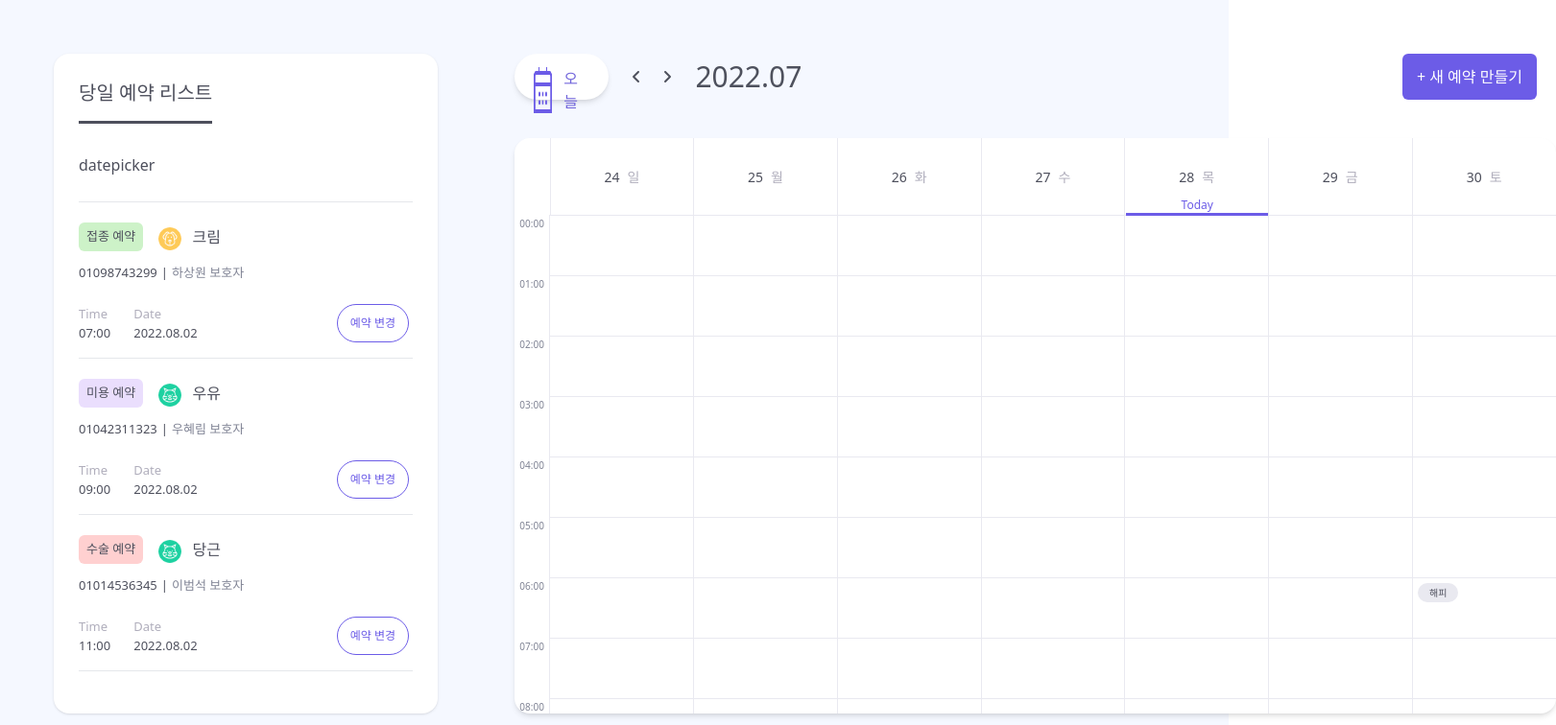
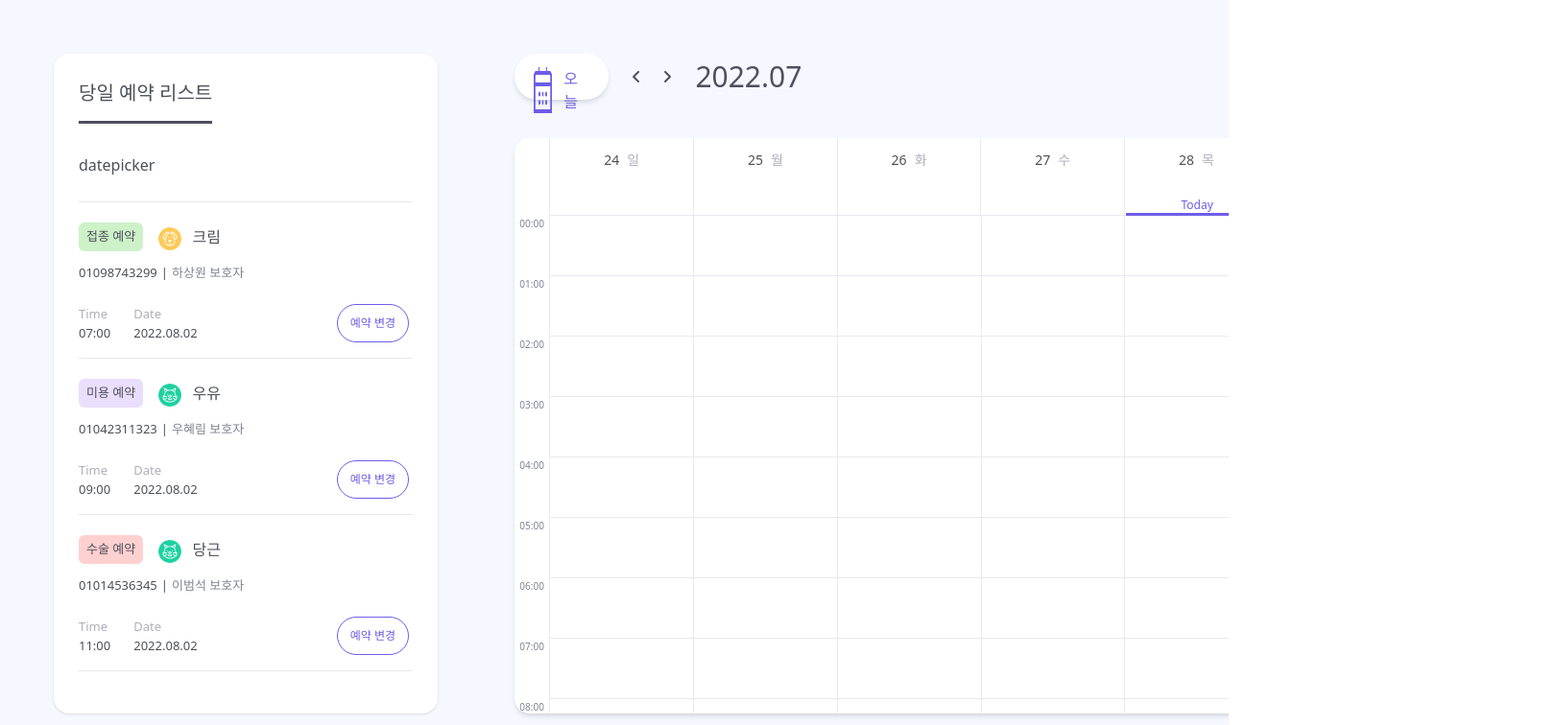
Before and after one commit to hasangwon/reservation, a Next.js app: page / in a window 1280 px wide. Shown: the top 756 px of the page at 96% size, 1621 px wide, since content can reach past the window. Built offline with nearby package versions, Linux system fonts and the light colour scheme.

Commit message:
전체 레이아웃 수정

```diff
--- a/components/Calendar.tsx
+++ b/components/Calendar.tsx
@@ -1,8 +1,21 @@
 import dayjs from "dayjs";
 import { useEffect, useState } from "react";
-import ReservationItem from "./ReservationItem";
 
-const Calendar = ({ today, days, selectedDate, setSelectedDate }) => {
+import ReservationContainer from "./ReservationContainer";
+
+interface propsType {
+  today: {};
+  days: [];
+  selectedDate: string;
+  setSelectedDate: any;
+}
+
+const Calendar = ({
+  today,
+  days,
+  selectedDate,
+  setSelectedDate,
+}: propsType) => {
   const [thisDate, setThisDate] = useState(today);
   const [purpose, setPurpose] = useState([]);
 
@@ -12,12 +25,12 @@
         <table className="w-[67.806rem]">
           <tbody>
             <tr>
-              <td className="w-[2.27rem] h-[5rem]"></td>
-              {days.map((day, index: number) => {
+              <td className="w-[2.3rem] h-[5rem]"></td>
+              {days.map((day: {}, index: number) => {
                 return (
                   <td
                     key={DAYS[index].id}
-                    className="w-[9.175rem] text-center border-l border-solid border-[#e9e9f0]"
+                    className="w-[9.365rem] text-center border-l border-solid border-[#e9e9f0] align-top"
                     onClick={() => {
                       setSelectedDate(day.format("YYYY-MM-DD"));
                     }}
@@ -26,8 +39,8 @@
                       value={index}
                       className={
                         selectedDate === day.format("YYYY-MM-DD")
-                          ? "w-[3.25rem] h-[1.625rem] bg-[#6c5ce7] rounded-[0.313rem]"
-                          : ""
+                          ? "w-[3.25rem] h-[1.625rem] bg-[#6c5ce7] rounded-[0.313rem] mt-2"
+                          : "mt-2 h-[1.625rem]"
                       }
                     >
                       <span
@@ -51,7 +64,7 @@
                     </button>
                     {today.format("YYYY.MM.DD") === day.format("YYYY.MM.DD") ? (
                       <div className="relative">
-                        <div className="w-[9.25rem] absolute top-[10px]">
+                        <div className="w-[9.25rem] absolute top-[1.7rem]">
                           <div className="text-xs text-[#6c5ce7]">Today</div>
                           <div className="border-b-[0.188rem] border-[#6C5CE7]"></div>
                         </div>
@@ -67,7 +80,7 @@
         </table>
       </div>
 
-      <div className="h-full overflow-y-scroll">
+      <div className="h-full overflow-y-scroll scrollbar-hide">
         <table className="w-[67.806rem]">
           <tbody>
             {TIME.map((time) => {
@@ -78,36 +91,11 @@
                   </th>
                   {days.map((day, i) => {
                     return (
-                      //높이에 고정값을 주면 align-start 적용이 가능하지만 그러면 반응형은...?
                       <th
-                        className="border-solid border-[#e9e9f0] border-l border-t"
+                        className="border-solid border-[#e9e9f0] border-l border-t f"
                         key={i}
                       >
-                        <div className="flex w-[8rem] h-[3.75rem] flex-wrap items-start">
-                          {RESERVATION.map(
-                            (res: {
-                              id: number;
-                              time: string;
-                              date: string;
-                              pet_name: string;
-                              purpose: string;
-                            }) => {
-                              let arr = [];
-                              if (
-                                res.date === day.format("YYYY-MM-DD") &&
-                                res.time === time.time
-                              ) {
-                                return (
-                                  <ReservationItem
-                                    purpose={res.purpose}
-                                    id={res.id}
-                                    petName={res.pet_name}
-                                  />
-                                );
-                              }
-                            }
-                          )}
-                        </div>
+                        <ReservationContainer day={day} time={time} />
                       </th>
                     );
                   })}
@@ -131,7 +119,7 @@
   { id: 7, day: "토" },
 ];
 
-const TIME = [
+const TIME: { id: number; time: string }[] = [
   { id: 1, time: "00:00" },
   { id: 2, time: "01:00" },
   { id: 3, time: "02:00" },
@@ -158,83 +146,4 @@
   { id: 24, time: "23:00" },
 ];
 
-const RESERVATION: {
-  id: number;
-  time: string;
-  date: string;
-  pet_name: string;
-  purpose: string;
-}[] = [
-  {
-    id: 1,
-    time: "10:00",
-    date: "2022-08-01",
-    pet_name: "더미",
-    purpose: "진료 예약",
-  },
-  {
-    id: 2,
-    time: "11:00",
-    date: "2022-08-03",
-    pet_name: "벨",
-    purpose: "수술 예약",
-  },
-  {
-    id: 3,
-    time: "06:00",
-    date: "2022-08-06",
-    pet_name: "두부",
-    purpose: "미용 예약",
-  },
-  {
-    id: 4,
-    time: "13:00",
-    date: "2022-08-05",
-    pet_name: "뽀삐",
-    purpose: "기타 예약",
-  },
-  {
-    id: 5,
-    time: "13:00",
-    date: "2022-08-05",
-    pet_name: "커피",
-    purpose: "수술 예약",
-  },
-  {
-    id: 6,
-    time: "13:00",
-    date: "2022-08-07",
-    pet_name: "윌리",
-    purpose: "진료 예약",
-  },
-  {
-    id: 7,
-    time: "12:00",
-    date: "2022-07-31",
-    pet_name: "희융이",
-    purpose: "미용 예약",
-  },
-  {
-    id: 8,
-    time: "13:00",
-    date: "2022-08-05",
-    pet_name: "꾸뭉이",
-    purpose: "진료 예약",
-  },
-  {
-    id: 9,
-    time: "06:00",
-    date: "2022-07-30",
-    pet_name: "해피",
-    purpose: "기타 예약",
-  },
-  {
-    id: 10,
-    time: "13:00",
-    date: "2022-08-05",
-    pet_name: "꼬미",
-    purpose: "진료 예약",
-  },
-];
-
 export default Calendar;
--- a/components/CalendarContainer.tsx
+++ b/components/CalendarContainer.tsx
@@ -18,8 +18,8 @@
   let thu = startDay.add(4, "day");
   let fri = startDay.add(5, "day");
   let sat = startDay.add(6, "day");
-  const [days, setDays] = useState([sun, mon, tue, wed, thu, fri, sat]);
-  const [selectedDate, setSelectedDate] = useState("");
+  const [days, setDays] = useState<{}[]>([sun, mon, tue, wed, thu, fri, sat]);
+  const [selectedDate, setSelectedDate] = useState<string>("");
 
   const clickTodayButton = () => {
     setSelectedDate(today.format("YYYY-MM-DD"));
--- /dev/null
+++ b/components/ReservationContainer.tsx
@@ -0,0 +1,133 @@
+import { prototype } from "stream";
+import ReservationItem from "./ReservationItem";
+import { useEffect } from "react";
+import { ImageError } from "next/dist/server/image-optimizer";
+
+interface propsType {
+  day: {};
+  time: { id: number; time: string };
+}
+
+const ReservationContainer = ({ day, time }: propsType) => {
+  let arr: [] = [];
+
+  return (
+    <div className="flex justify-between w-[9rem]">
+      <div className="flex w-[8rem] h-[3.75rem] flex-wrap items-start">
+        {RESERVATION.map(
+          (res: {
+            id: number;
+            time: string;
+            date: string;
+            pet_name: string;
+            purpose: string;
+          }) => {
+            if (
+              res.date === day.format("YYYY-MM-DD") &&
+              res.time === time.time
+            ) {
+              arr.push(res);
+              return (
+                <ReservationItem
+                  purpose={res.purpose}
+                  id={res.id}
+                  petName={res.pet_name}
+                />
+              );
+            }
+          }
+        )}
+      </div>
+      <div className="flex">
+        {arr.length > 3 ? (
+          <div className="w-6 h-4 mt-auto text-[0.625rem] text-[#808495] font-normal">
+            +{arr.length - 3}
+          </div>
+        ) : (
+          ""
+        )}
+      </div>
+    </div>
+  );
+};
+
+const RESERVATION: {
+  id: number;
+  time: string;
+  date: string;
+  pet_name: string;
+  purpose: string;
+}[] = [
+  {
+    id: 1,
+    time: "10:00",
+    date: "2022-08-01",
+    pet_name: "더미",
+    purpose: "진료 예약",
+  },
+  {
+    id: 2,
+    time: "11:00",
+    date: "2022-08-03",
+    pet_name: "벨",
+    purpose: "수술 예약",
+  },
+  {
+    id: 3,
+    time: "06:00",
+    date: "2022-08-06",
+    pet_name: "두부",
+    purpose: "미용 예약",
+  },
+  {
+    id: 4,
+    time: "13:00",
+    date: "2022-08-05",
+    pet_name: "뽀삐",
+    purpose: "기타 예약",
+  },
+  {
+    id: 5,
+    time: "13:00",
+    date: "2022-08-05",
+    pet_name: "커피",
+    purpose: "수술 예약",
+  },
+  {
+    id: 6,
+    time: "13:00",
+    date: "2022-08-07",
+    pet_name: "윌리",
+    purpose: "진료 예약",
+  },
+  {
+    id: 7,
+    time: "12:00",
+    date: "2022-07-31",
+    pet_name: "희융이",
+    purpose: "미용 예약",
+  },
+  {
+    id: 8,
+    time: "13:00",
+    date: "2022-08-05",
+    pet_name: "꾸뭉이",
+    purpose: "진료 예약",
+  },
+  {
+    id: 9,
+    time: "06:00",
+    date: "2022-07-30",
+    pet_name: "해피",
+    purpose: "기타 예약",
+  },
+  {
+    id: 10,
+    time: "13:00",
+    date: "2022-08-05",
+    pet_name: "꼬미",
+    purpose: "진료 예약",
+  },
+];
+
+export default ReservationContainer;
--- a/pages/index.tsx
+++ b/pages/index.tsx
@@ -7,7 +7,7 @@
 
 export default function Home() {
   return (
-    <div className="flex bg-secondary-normal w-screen h-screen p-[3.5rem]">
+    <div className="flex bg-secondary-normal w-screen h-screen p-[3.5rem] overflow-x-scroll">
       <Aside />
       <div className="ml-10 h-full">
         <CalendarContainer />
--- a/tailwind.config.js
+++ b/tailwind.config.js
@@ -75,5 +75,5 @@
       },
     },
   },
-  plugins: [],
+  plugins: [require("tailwind-scrollbar-hide")],
 };
```
Also changed, not shown: package.json (+9 -1 lines), 1 other file (tests, documents, lock files or other folders).
